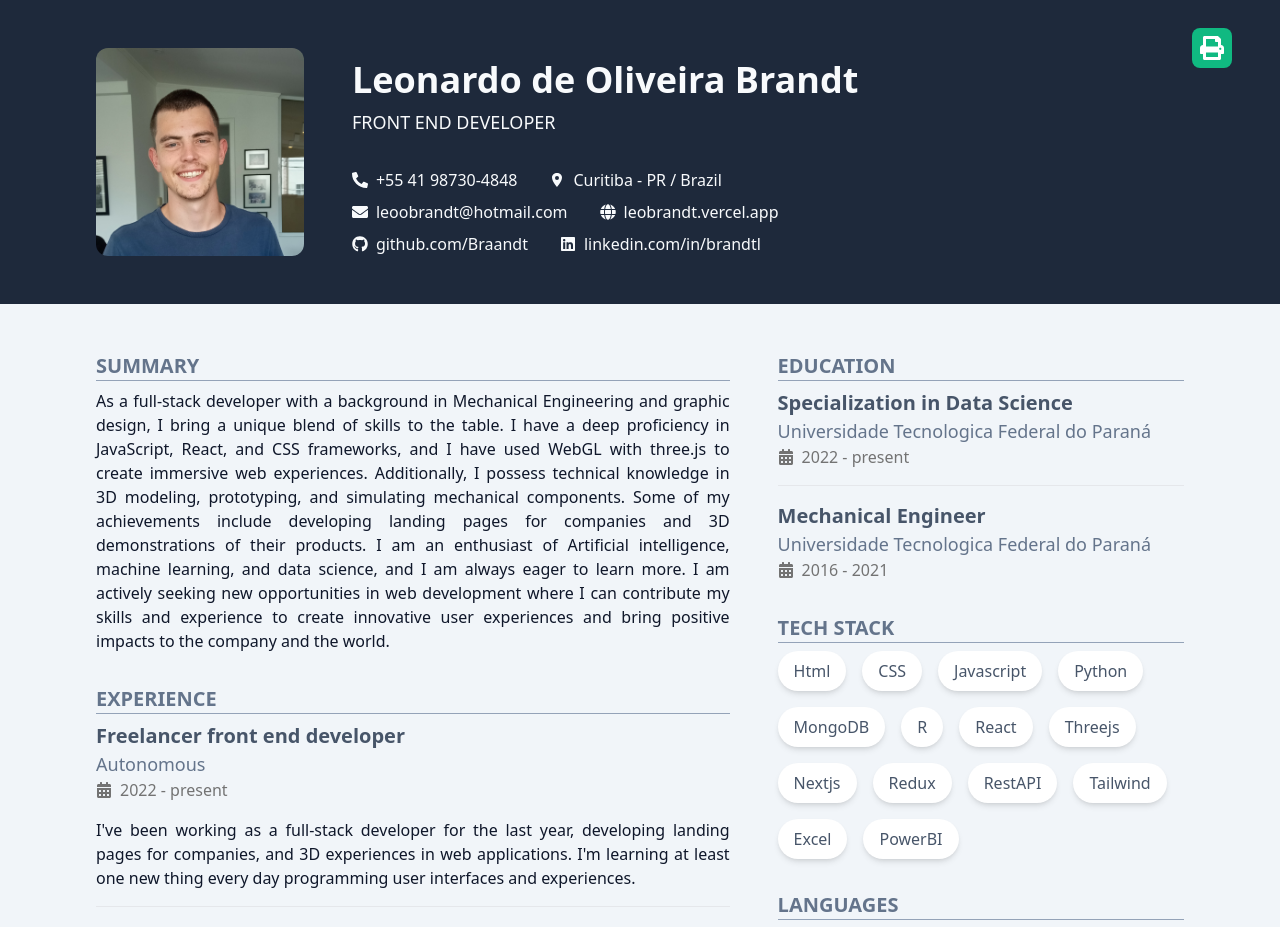
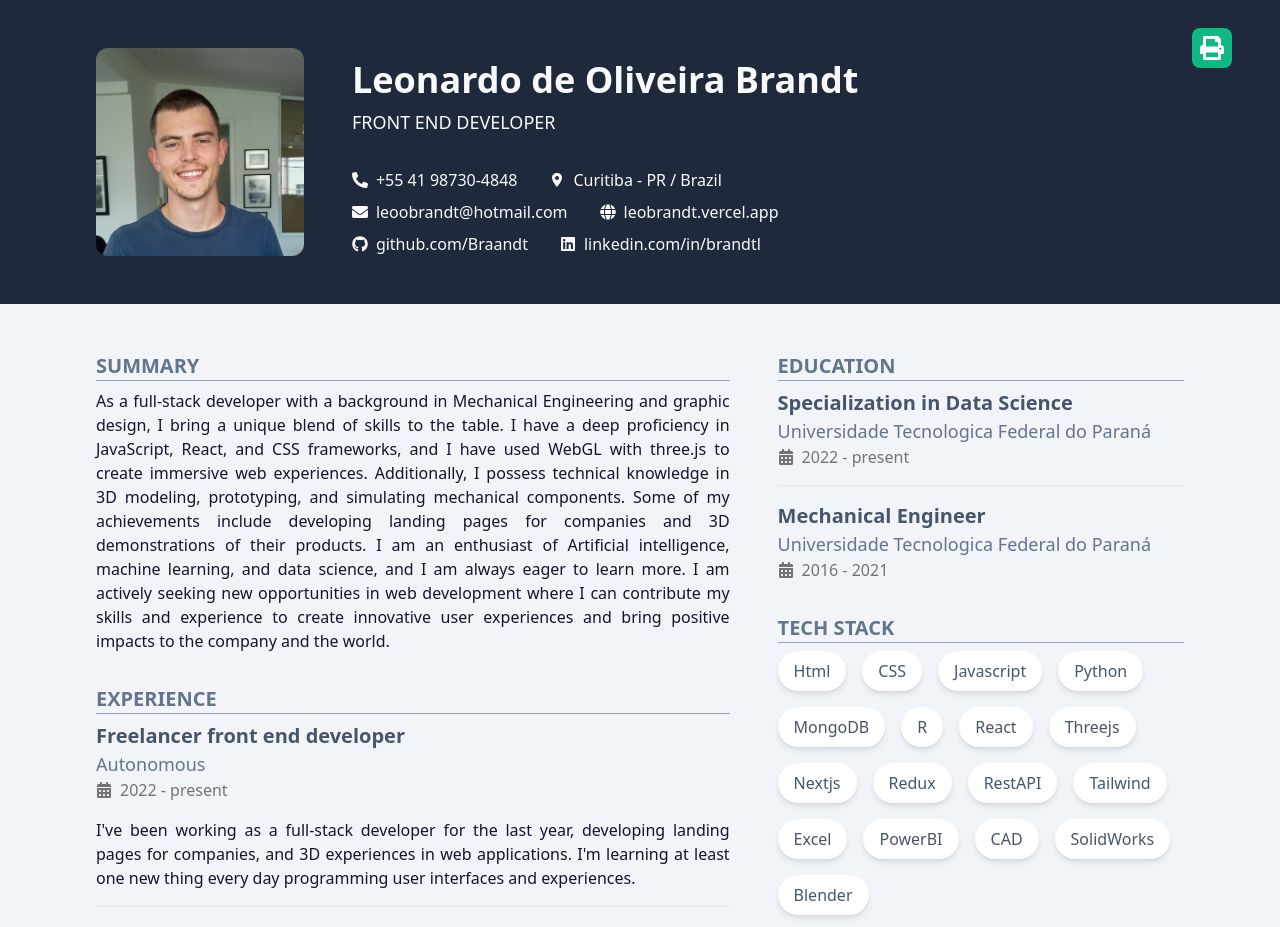
Before and after one commit to Braandt/resume, a React (Vite) app: page / in a window 1280 px wide. Shown: the top 927 px of the page. Built offline with nearby package versions, Linux system fonts and the light colour scheme.

Commit message:
CAD Techs

```diff
--- a/src/components/Techs.jsx
+++ b/src/components/Techs.jsx
@@ -15,7 +15,10 @@ export default function Techs() {
         'RestAPI',
         'Tailwind',
         'Excel',
-        'PowerBI'
+        'PowerBI',
+        'CAD',
+        'SolidWorks',
+        'Blender'
     ]
 
     return (
```
